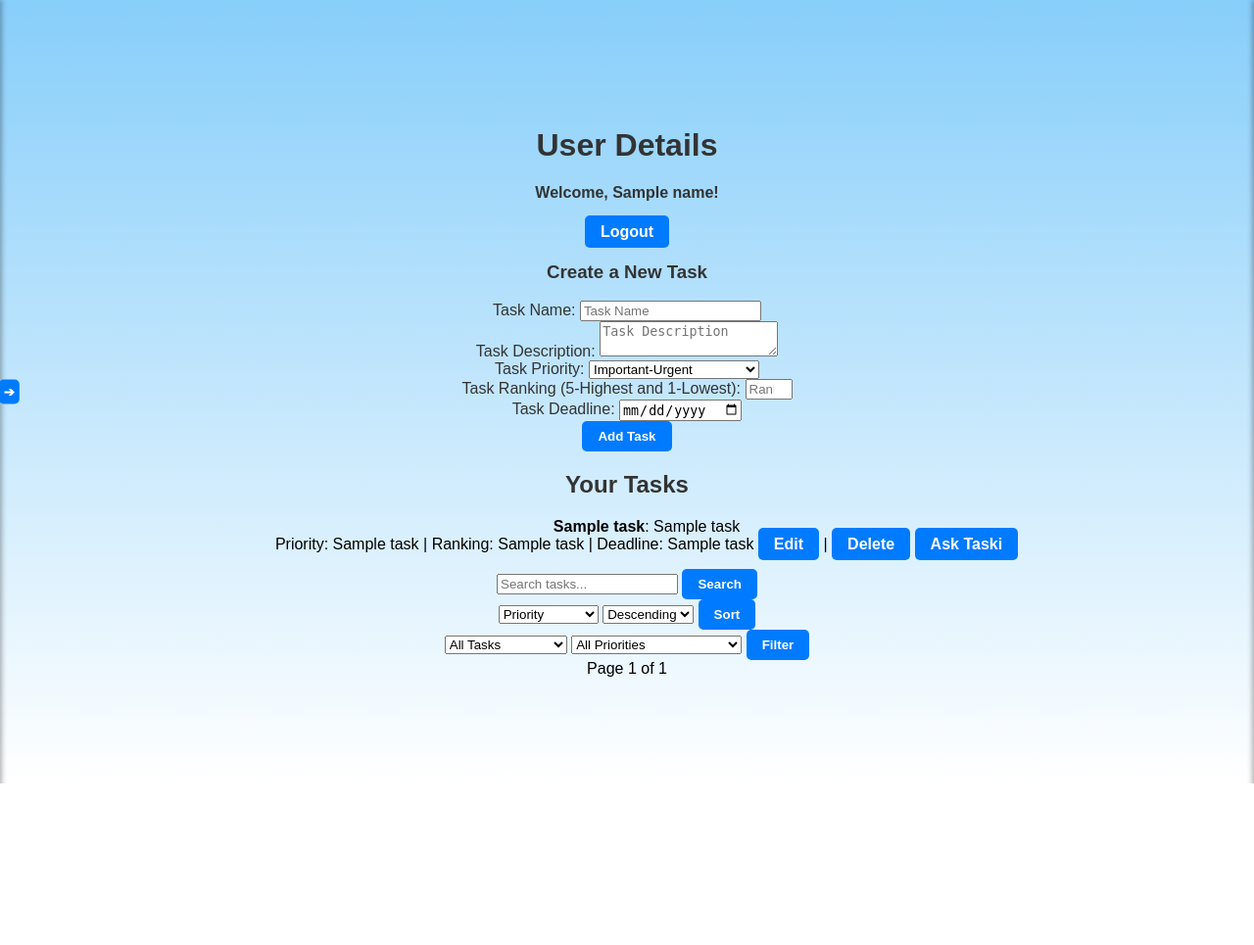
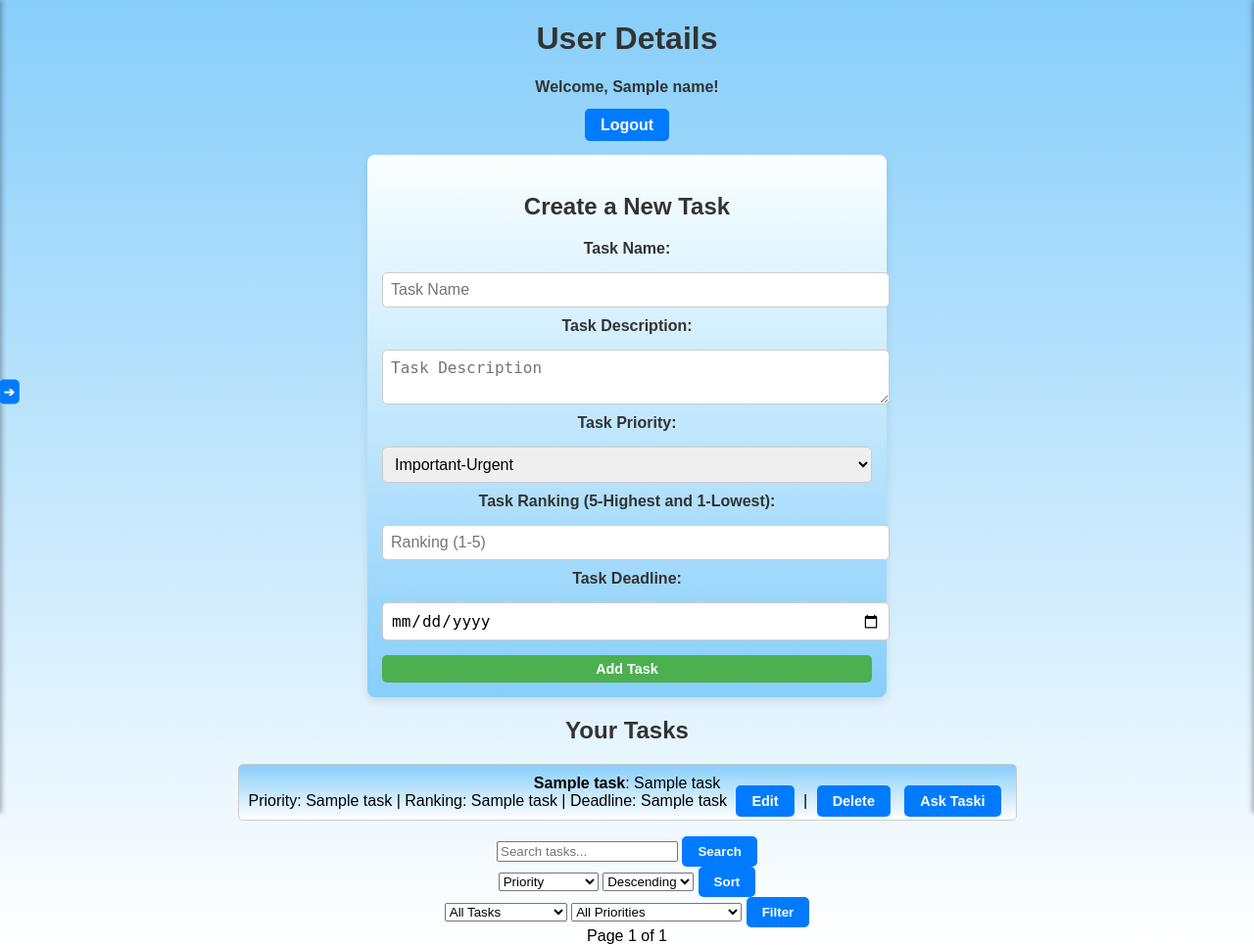
Before and after one commit to IsraelShowell/Prioritask-Task-Management, a Flask app: template templates/dashboard.html in a window 1280 px wide. Shown: the whole page at 98% size. Before the commit the page ends 800 px from the top, so only its background shows below. Run offline with Flask 3, Linux system fonts and the light colour scheme; the template is opened without the code that fills it: most values are stand-ins (such as "Sample title", 1, 10 or a date in 2020).

Commit message:
Version 0.95

```diff
--- a/app.py
+++ b/app.py
@@ -36,8 +36,8 @@ app=Flask(__name__)
 app.secret_key="__privatekey__"
 
 #Defines the Hugging Face model that will be used (TinyLlama in this case)
-os.environ['HF_TOKEN'] = "your-hugging-token"
-login(token="your-hugging-token-again")
+os.environ['HF_TOKEN'] = "your-token"
+login(token="your-token")
 
 
 repo_id = "microsoft/Phi-3.5-mini-instruct"
@@ -428,11 +428,12 @@ def update_task():
     cursor = conn.cursor()
 
     if request.method == 'POST':
+
         # Retrieve the form data
         task_name = request.form.get('TaskName')
         task_desc = request.form.get('TaskDesc')
         priority = request.form.get('Priority')
-        ranking = int(request.form.get('Ranking'))
+        ranking = request.form.get('Ranking')
         deadline = request.form.get('Deadline')
 
         # Ensure all fields contain data
@@ -444,10 +445,13 @@ def update_task():
                     (task_name, task_desc, priority, ranking, deadline, task_id, user_id)
                 )
                 conn.commit()
+
                 conn.close()
                 # print(task_id)
+
                 #Redirects back to the dashboard
                 return redirect(url_for('dashboard'))
+
             except Exception as e:
                 conn.rollback()
                 return render_template('update_task.html', task_id=task_id, error=f"Error updating task: {e}")
--- a/templates/dashboard.html
+++ b/templates/dashboard.html
@@ -96,6 +96,95 @@
             text-align: center;
         }
 
+        .form-container {
+            display: flex;
+            flex-direction: column;
+            gap: 10px;
+            padding: 15px;
+            background: linear-gradient(to bottom, #FAFFFF, #87CEFA);
+            border-radius: 8px;
+            box-shadow: 0 4px 10px rgba(0, 0, 0, 0.1);
+            width: 100%;
+            max-width: 500px;
+        }
+
+        .form-container h3 {
+            margin-bottom: 10px;
+            font-size: 1.5rem;
+            text-align: center;
+        }
+
+        .form-container label {
+            font-weight: bold;
+            margin-bottom: 5px;
+        }
+
+        .form-container input,
+        .form-container textarea,
+        .form-container select {
+            padding: 8px;
+            border: 1px solid #ccc;
+            border-radius: 5px;
+            font-size: 1rem;
+            width: 100%;
+        }
+
+        .form-container textarea {
+            resize: vertical;
+        }
+
+        .form-container button {
+            padding: 6px 10px;
+            font-size: 0.9rem;
+            background-color: #4CAF50;
+            color: white;
+            border: none;
+            border-radius: 5px;
+            cursor: pointer;
+            margin-top: 5px;
+        }
+
+        .form-container button:hover {
+            background-color: #45a049;
+        }
+
+        .task-list {
+            list-style-type: none;
+            padding: 0;
+        }
+
+        .task-item {
+            margin-bottom: 10px;
+            padding: 10px;
+            border: 1px solid #ccc;
+            border-radius: 5px;
+            background: linear-gradient(to bottom, #87CEFA, #FFFFFF);
+        }
+
+        .task-item a {
+            font-size: 0.9rem;
+            color: white;
+            text-decoration: none;
+            margin: 0 5px;
+        }
+
+        .task-item a:hover {
+            text-decoration: underline;
+        }
+
+        .complete-task-form button {
+            padding: 6px 10px;
+            font-size: 0.8rem;
+            background-color: #008CBA;
+            color: white;
+            border: none;
+            border-radius: 5px;
+            cursor: pointer;
+        }
+
+        .complete-task-form button:hover {
+            background-color: #007BA7;
+        }
     </style>
 
 </head>
@@ -108,36 +197,36 @@
             <h4><a href="{{ url_for('Home') }}"><strong>Logout</strong></a></h4>
         </section>
 
-        <form method="POST" action="{{ url_for('dashboard') }}">
+        <form method="POST" action="{{ url_for('dashboard') }}" class="form-container">
             <h3>Create a New Task</h3>
             <label for="TaskName">Task Name:</label>
-            <input type="text" name="TaskName" placeholder="Task Name" required><br>
+            <input type="text" name="TaskName" placeholder="Task Name" required>
 
             <label for="TaskDesc">Task Description:</label>
-            <textarea name="TaskDesc" placeholder="Task Description" required></textarea><br>
+            <textarea name="TaskDesc" placeholder="Task Description" required></textarea>
 
-            <!-- Dropdown for Priority -->
             <label for="Priority">Task Priority:</label>
             <select name="Priority" required>
                 <option value="Important-Urgent">Important-Urgent</option>
                 <option value="Important-Not-Urgent">Important-Not-Urgent</option>
                 <option value="Not-Important-Urgent">Not-Important-Urgent</option>
                 <option value="Not-Important-Not-Urgent">Not-Important-Not-Urgent</option>
-            </select><br>
+            </select>
 
-            <!-- Ranking Field -->
             <label for="Ranking">Task Ranking (5-Highest and 1-Lowest):</label>
-            <input type="number" name="Ranking" min="1" max="5" placeholder="Ranking (1-5)" required><br>
+            <input type="number" name="Ranking" min="1" max="5" placeholder="Ranking (1-5)" required>
 
             <label for="Deadline">Task Deadline:</label>
-            <input type="date" name="Deadline" required><br>
+            <input type="date" name="Deadline" required>
+
             <button type="submit">Add Task</button>
         </form>
 
+        <!-- Task List -->
         <h2>Your Tasks</h2>
-        <ul>
+        <ul class="task-list">
             {% for task in tasks %}
-                <li>
+                <li class="task-item">
                     <strong>{{ task[1] }}</strong>: {{ task[2] }}<br>
                     Priority: {{ task[3] }} | Ranking: {{ task[4] }} | Deadline: {{ task[5] }}
 
@@ -151,7 +240,7 @@
 
                 </li>
                 {% if task[6] == 'false' %}
-                <form method="POST" action="{{ url_for('dashboard') }}">
+                <form method="POST" action="{{ url_for('dashboard') }}" class="complete-task-form">
                     <button type="submit" name="complete_task" value="{{ task[0] }}">Mark as Complete</button>
                 </form>
                 {% endif %}
@@ -282,7 +371,7 @@
                     panel.style.right = "0px"; // Show the sidebar
                     toggleButton.textContent = "←"; // Change the button to the left arrow
                     aiResponse.innerHTML = "<p>Loading...</p>"; // Show a loading message
-                    // Optional: You can fetch AI response here if required
+
                 } else {
                     panel.style.right = "-330px"; // Hide the sidebar
                     toggleButton.textContent = "➔"; // Change the button back to the right arrow
```
Also changed, not shown: templates/update_task.html (+91 -7 lines).
